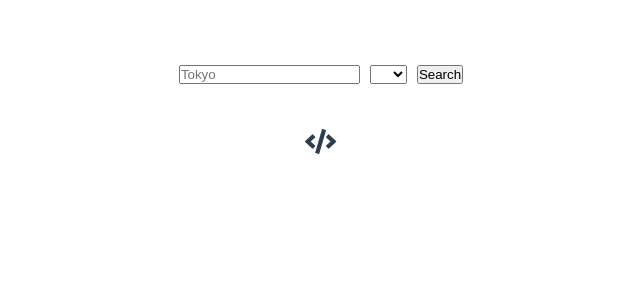
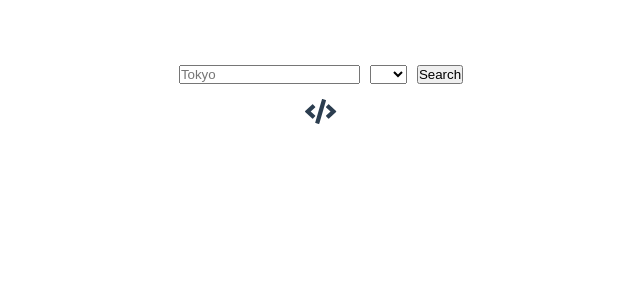
Before and after one commit to Andrsrz/weather-app, a Vue app: page / in a window 1280 px wide. Shown: the top 300 px of the page, without its empty margins (319-959 px from the left). Built offline with nearby package versions, Linux system fonts and the light colour scheme.

Commit message:
Fix click outside icon

```diff
--- a/src/components/ShowMeTheCode.vue
+++ b/src/components/ShowMeTheCode.vue
@@ -1,7 +1,7 @@
 <template>
-	<footer>
-		<div @click="goToCode">
-			<span class="fas fa-code icon" title="Show me the code"></span>
+	<footer class="site-footer">
+		<div class="icon-container" @click="goToCode">
+			<span class="fas fa-code icon-child" title="Show me the code"></span>
 		</div>
 	</footer>
 </template>
@@ -18,8 +18,13 @@ export default {
 </script>
 
 <style scoped>
-.icon {
-	margin: 30px;
+.icon-container {
+	display: table;
+	margin: auto;
+}
+
+.icon-child {
+	display: table-row;
 	font-size: 25px;
 	cursor: pointer;
 }
```
